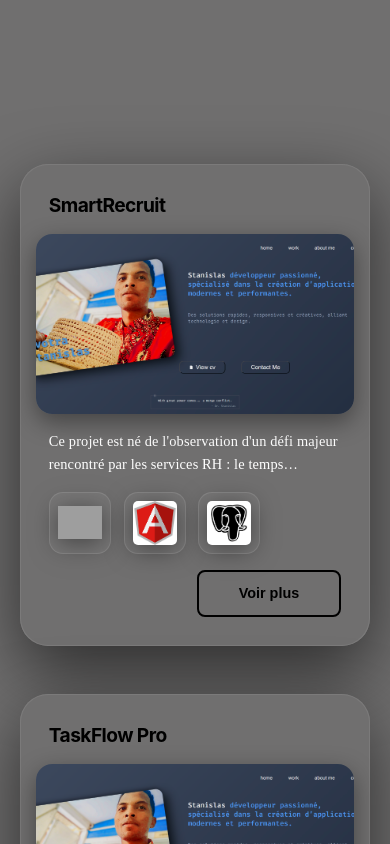
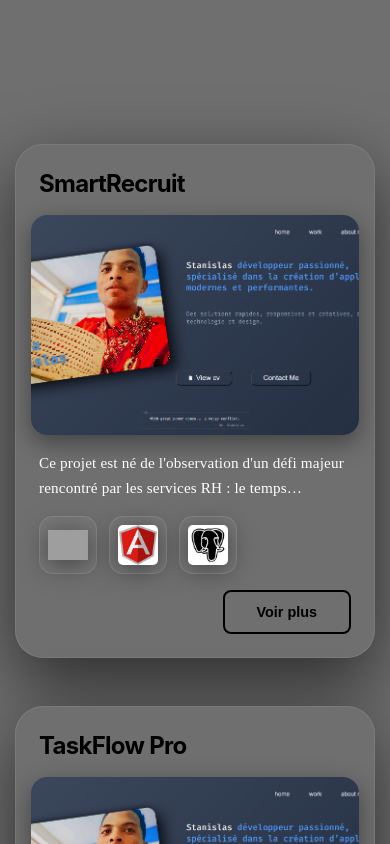
Before and after one commit to avotra15/Portfolio, an Angular app: page / in a window 390 px wide. Shown: the part 960-1804 px from the top of the page. Built offline with nearby package versions, Linux system fonts and the light colour scheme; grey boxes are pictures that could not be loaded.

Commit message:
responsive mobile work

```diff
--- a/src/app/work/work.css
+++ b/src/app/work/work.css
@@ -410,53 +410,58 @@
         height: 48px;
     }
 }
-/*
 @media (max-width: 768px) {
     .projets {
+        padding: 20px 15px;
+        gap: 1.5rem;
         justify-content: center;
-        padding: 30px 15px;
     }
 
     .projet1 {
         width: 100%;
-        max-width: 380px;
+        max-width: 100%;
         height: auto;
         padding: 1.5rem 0;
-        margin: 0 auto 1.5rem auto;
+        margin: 0 0 1.5rem 0;
     }
 
     .projet1-titre {
-        font-size: 1.1rem;
+        font-size: 1.5rem;
         padding: 0 1.5rem;
+        margin-bottom: 1rem;
     }
 
     .projet1-img {
         width: calc(100% - 2rem);
-        height: 160px;
+        height: 220px;
         margin: 0 1rem 1rem 1rem;
     }
 
-    .projet1-desc,
+    .projet1-desc {
+        font-size: 0.95rem;
+        padding: 0 1.5rem;
+        margin-bottom: 1rem;
+    }
+
     .projet1-techno {
         padding: 0 1.5rem;
+        gap: 0.75rem;
+        margin-bottom: 1rem;
     }
 
-    .projet1-desc {
-        font-size: 0.85rem;
+    .projet1-techno img {
+        width: 40px;
+        height: 40px;
+        padding: 8px;
     }
 
     .projet1-btn {
+        padding: 0.75rem 2rem;
+        font-size: 0.9rem;
         margin: 0 1.5rem 0 auto;
-        padding: 0.7rem 2rem;
-        font-size: 0.85rem;
     }
 
-    .projet1-techno img {
-        width: 38px;
-        height: 38px;
-    }
-
-    /* Modal responsive
+    /* Modal responsive */
     .modal-container {
         padding: 1.5rem;
         width: 95%;
@@ -464,20 +469,33 @@
     }
 
     .modal-titre {
-        font-size: 1.5rem;
+        font-size: 1.6rem;
+    }
+
+    .modal-close {
+        width: 36px;
+        height: 36px;
+        font-size: 1.3rem;
     }
 
     .modal-image {
-        height: 200px;
+        height: 220px;
+        margin-bottom: 1.5rem;
     }
 
     .modal-description {
         font-size: 0.95rem;
+        line-height: 1.7;
+        margin-bottom: 1.5rem;
+    }
+
+    .modal-technologies {
+        gap: 1rem;
     }
 
     .modal-technologies img {
-        width: 42px;
-        height: 42px;
+        width: 44px;
+        height: 44px;
+        padding: 10px;
     }
 }
-*/
```
